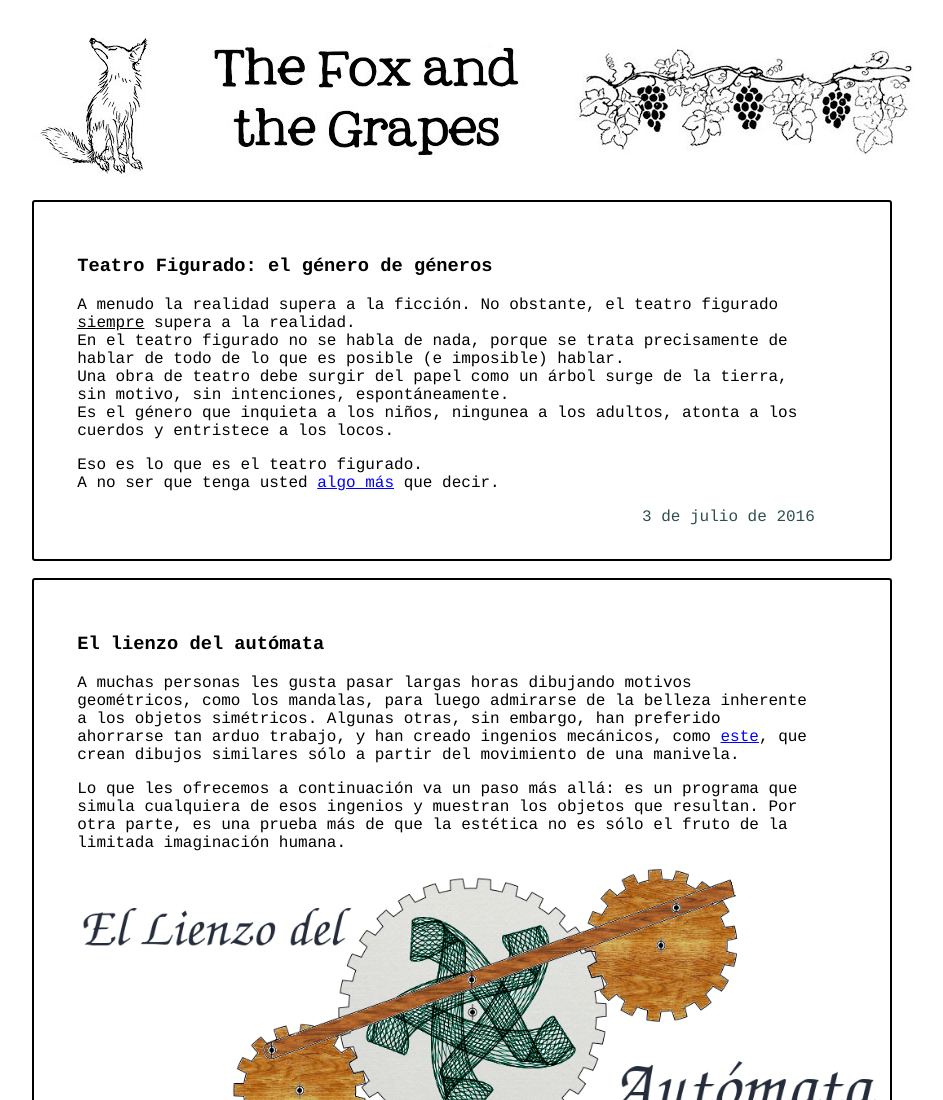
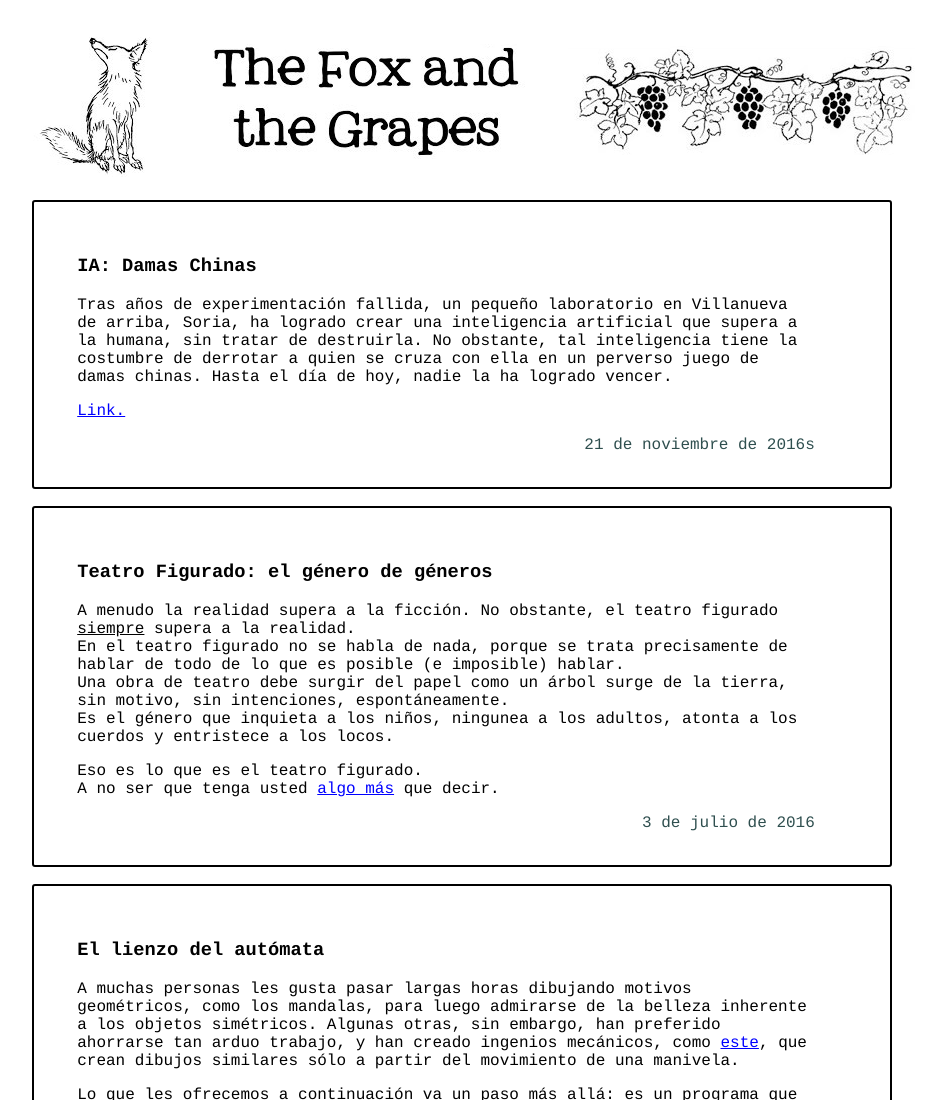
Before and after one commit to gonthalo/gonthalo.github.io, a plain HTML site: page index.html in a window 1280 px wide. Shown: the top 1100 px of the page, without its empty margins (178-1121 px from the left). Drawn offline with Linux system fonts and the light colour scheme.

Commit message:
Update index.html

```diff
--- a/index.html
+++ b/index.html
@@ -14,6 +14,12 @@
 			<a href="http://gonthalo.github.io/eSdlB.html"><div style="position: absolute; top: 32px; left: 301px; opacity: 0">O</div></a>
 			<br/>
 			<div id="news">
+				<div class="marco">
+					<h3>IA: Damas Chinas</h3>
+					<p>Tras a&ntilde;os de experimentaci&oacute;n fallida, un peque&ntilde;o laboratorio en Villanueva de arriba, Soria, ha logrado crear una inteligencia artificial que supera a la humana, sin tratar de destruirla. No obstante, tal inteligencia tiene la costumbre de derrotar a quien se cruza con ella en un perverso juego de damas chinas. Hasta el d&iacute;a de hoy, nadie la ha logrado vencer.</p>
+					<p><a href="http://gonthalo.github.io/Damas-Chinas">Link.</a></p>
+					<p class="fecha">21 de noviembre de 2016s</p>
+				</div>
 				<div class="marco">
 					<h3>Teatro Figurado: el g&eacute;nero de g&eacute;neros</h3>
 					<p>A menudo la realidad supera a la ficci&oacute;n. No obstante, el teatro figurado <u>siempre</u> supera a la realidad.<br>En el teatro figurado no se habla de nada, porque se trata precisamente de hablar de todo de lo que es posible (e imposible) hablar.<br>Una obra de teatro debe surgir del papel como un &aacute;rbol surge de la tierra, sin motivo, sin intenciones, espont&aacute;neamente.<br>Es el g&eacute;nero que inquieta a los niños, ningunea a los adultos, atonta a los cuerdos y entristece a los locos.</p>
```
